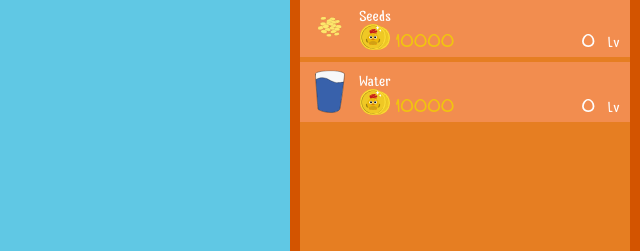
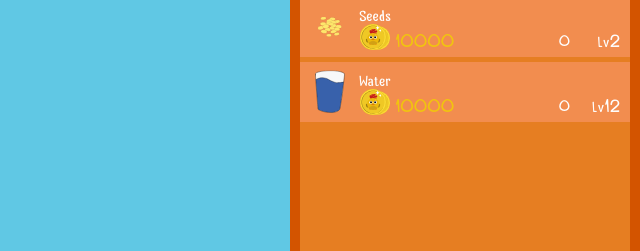
Before and after one commit to BereniceDavid/a_chicken_life, a website: page index.html in a window 1280 px wide. Shown: the part 173-424 px from the top of the page, 640-1280 px from the left. Drawn offline with Linux system fonts and the light colour scheme; files whose address does not match are found by name.

Commit message:
update size font

```diff
--- a/index.html
+++ b/index.html
@@ -3,7 +3,7 @@
 
 <head>
 	<meta charset="UTF-8">
-	<meta name="viewport" content="width=device-width,initial-scale=1,user-scalable=no">
+	<meta name="viewport" content="width=device-width, initial-scale=1, user-scalable=no">
 	<link rel="icon" type="image/png" href="src/img/favicon-32x32.png" sizes="32x32">
 	<title>A Chicken Life</title>
 	<link rel="stylesheet" href="src/css/reset.css">
@@ -85,8 +85,8 @@
 		<div class="list_upgrades">
 			<div class="improvements_content is-selected">
 				<ul>
-					<li><span class="logo_upgrade"><img src="src/img/food_drink/seeds.svg" class="seeds_icon"></span><span class="name_upgrade">Seeds</span><img src="src/img/interface/gold.svg" class="gold_icon"><span class="price_upgrade">10000</span><span class="unit_lvl">Lv</span><span class="number_upgrade">0</span></li>
-					<li><span class="logo_upgrade"><img src="src/img/food_drink/water.svg" class="water_icon"></span><span class="name_upgrade">Water</span><img src="src/img/interface/gold.svg" class="gold_icon"><span class="price_upgrade">10000</span><span class="unit_lvl">Lv</span><span class="number_upgrade">0</span></li>
+					<li><span class="logo_upgrade"><img src="src/img/food_drink/seeds.svg" class="seeds_icon"></span><span class="name_upgrade">Seeds</span><img src="src/img/interface/gold.svg" class="gold_icon"><span class="price_upgrade">10000</span><span class="unit_lvl">Lv2</span><span class="number_upgrade">0</span></li>
+					<li><span class="logo_upgrade"><img src="src/img/food_drink/water.svg" class="water_icon"></span><span class="name_upgrade">Water</span><img src="src/img/interface/gold.svg" class="gold_icon"><span class="price_upgrade">10000</span><span class="unit_lvl">Lv12</span><span class="number_upgrade">0</span></li>
 				</ul>
 			</div>
 			<div class="consumables_content">
@@ -104,7 +104,7 @@
 		</div>
 	</div>
 </div>
-
+	<script src="src/js/game.json"></script>
 	<script src="src/js/script.js"></script>
 	<script src="src/js/theo.js"></script>
 </body>
--- a/src/css/style.css
+++ b/src/css/style.css
@@ -398,10 +398,10 @@ body {
 {
 	position: absolute;
 	top: 80%;
-	right: 35px;
+	right: 60px;
 	transform: translateY(-80%);
 	color: #fefefe;
-	font-size: 18px;
+	font-size: 15px;
 }
 
 .unit_lvl
```
Also changed, not shown: src/js/berenice.js (added).
